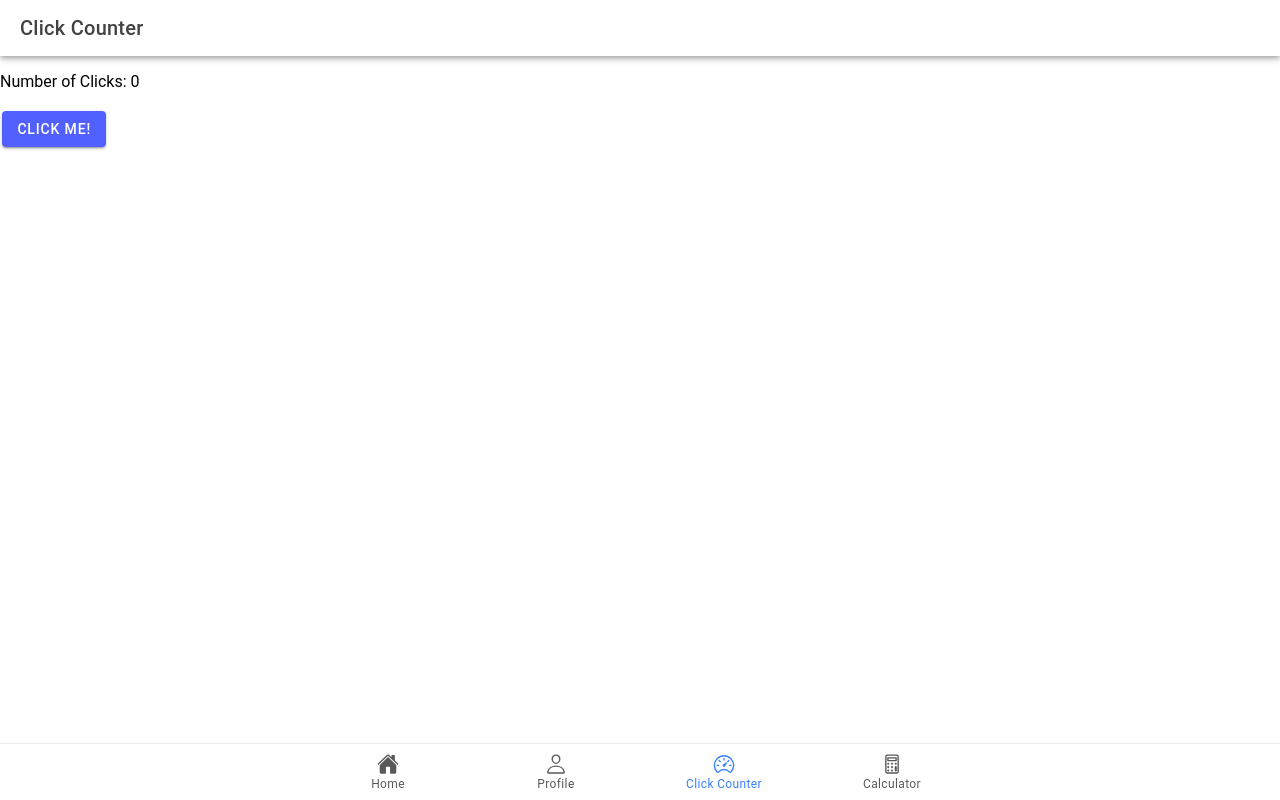
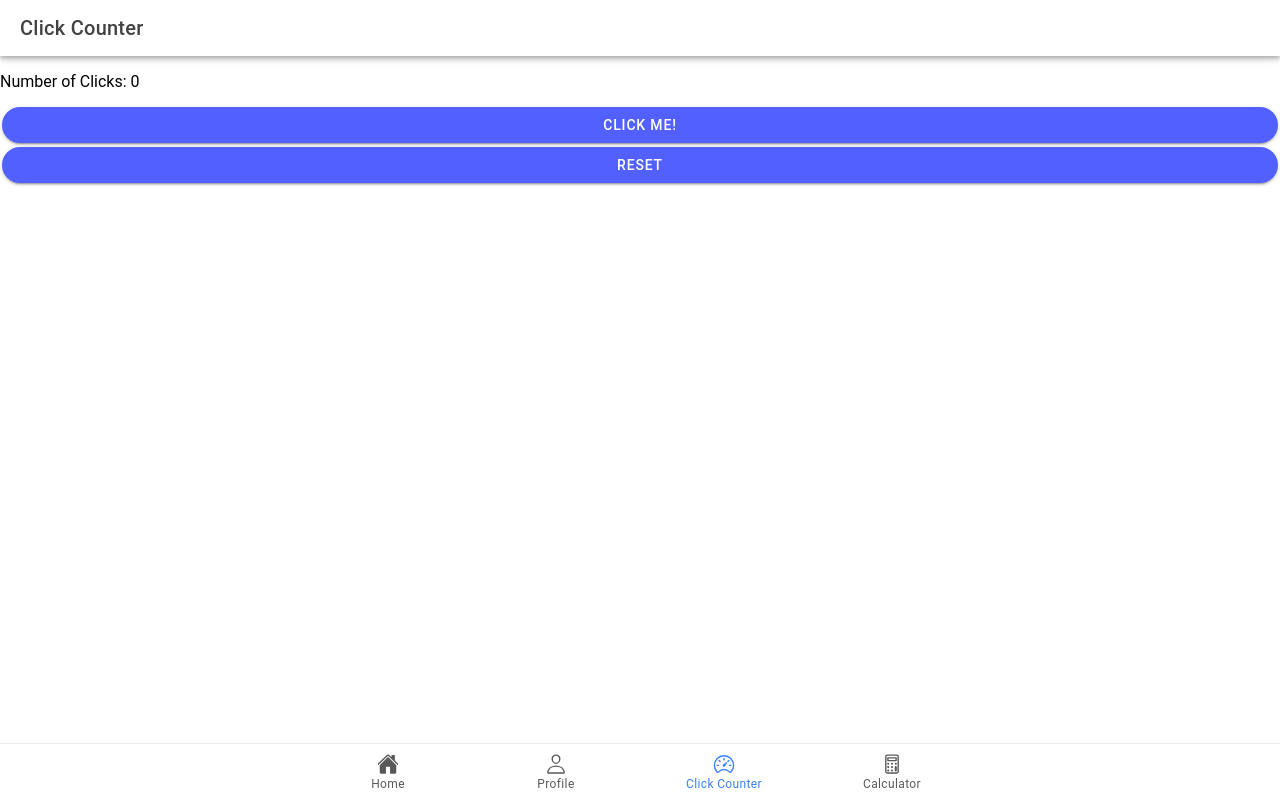
Before and after one commit to jayson14ify/ion-t-balsa, a React (Vite) app: page /click-counter in a window 1280 px wide. Built offline with nearby package versions, Linux system fonts and the light colour scheme.

Commit message:
added reset button on click counter tab

```diff
--- a/src/pages/click-counter.tsx
+++ b/src/pages/click-counter.tsx
@@ -1,5 +1,5 @@
 import React, { useState } from 'react';
-import { IonContent, IonHeader, IonPage, IonTitle, IonToolbar, IonButton } from '@ionic/react';
+import { IonContent, IonHeader, IonPage, IonTitle, IonToolbar, IonButton, IonCard } from '@ionic/react';
 import './click-counter.css';
 
 const clickcounter: React.FC = () => {
@@ -7,6 +7,10 @@ const clickcounter: React.FC = () => {
 
   const handleButtonClick = () => {
     setClickCount(clickCount + 1);
+  };
+
+  const resetCounter = () => {
+    setClickCount(0);
   };
 
   return (
@@ -22,12 +26,17 @@ const clickcounter: React.FC = () => {
             <IonTitle size="large">Click Counter</IonTitle>
           </IonToolbar>
         </IonHeader>
+
         <div className="container">
           <p>Number of Clicks: {clickCount}</p>
-          <IonButton color="tertiary" onClick={handleButtonClick}>CLICK ME!</IonButton>
+          <IonButton shape="round" expand="block" color="tertiary" onClick={handleButtonClick}>CLICK ME!</IonButton>
         </div>
+     <div className="resetbutton">
+              <IonButton shape="round" expand="block" color="tertiary" onClick={resetCounter}>Reset</IonButton>
+     </div>
       </IonContent>
     </IonPage>
+
   );
 };
 
```
